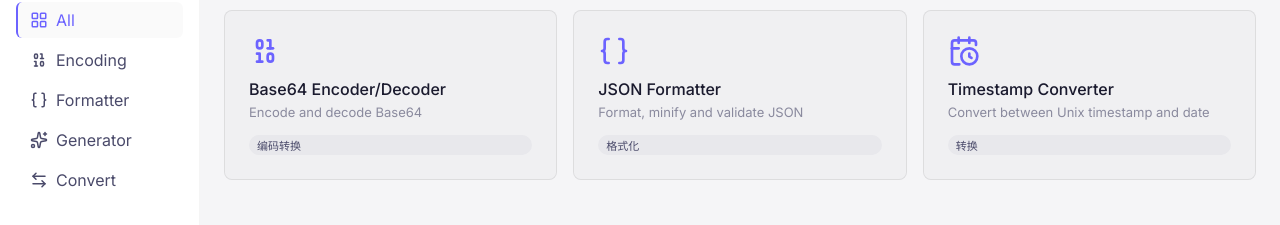
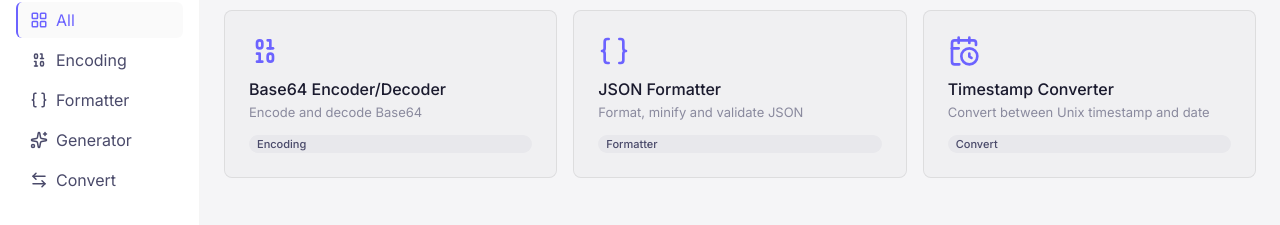
Before and after one commit to Aiden-FE/forge-x, a Vue app: page / in a window 1280 px wide. Shown: the part 70-295 px from the top of the page. Built offline with nearby package versions, Linux system fonts and the light colour scheme.

Commit message:
fix: 工具卡片分类标签跟随国际化切换
- 修改 ToolCard.vue 中 categoryLabel 的获取方式
- 改为通过 i18n 的 t() 函数获取翻译值
- 支持中英文切换时分类标签同步变化

```diff
--- a/src/components/ToolCard.vue
+++ b/src/components/ToolCard.vue
@@ -28,7 +28,7 @@ const icon = computed(() => (LucideIcons as any)[props.tool.icon] || LucideIcons
 const localizedName = computed(() => t(`tools.${props.tool.id}`, {}, props.tool.name))
 const localizedDesc = computed(() => t(`tools.${props.tool.id}Desc`, {}, props.tool.description))
 const categoryLabel = computed(() =>
-  store.categories.find(c => c.id === props.tool.category)?.label || props.tool.category
+  t(`categories.${props.tool.category}`, {}, props.tool.category)
 )
 
 function navigate() {
```
